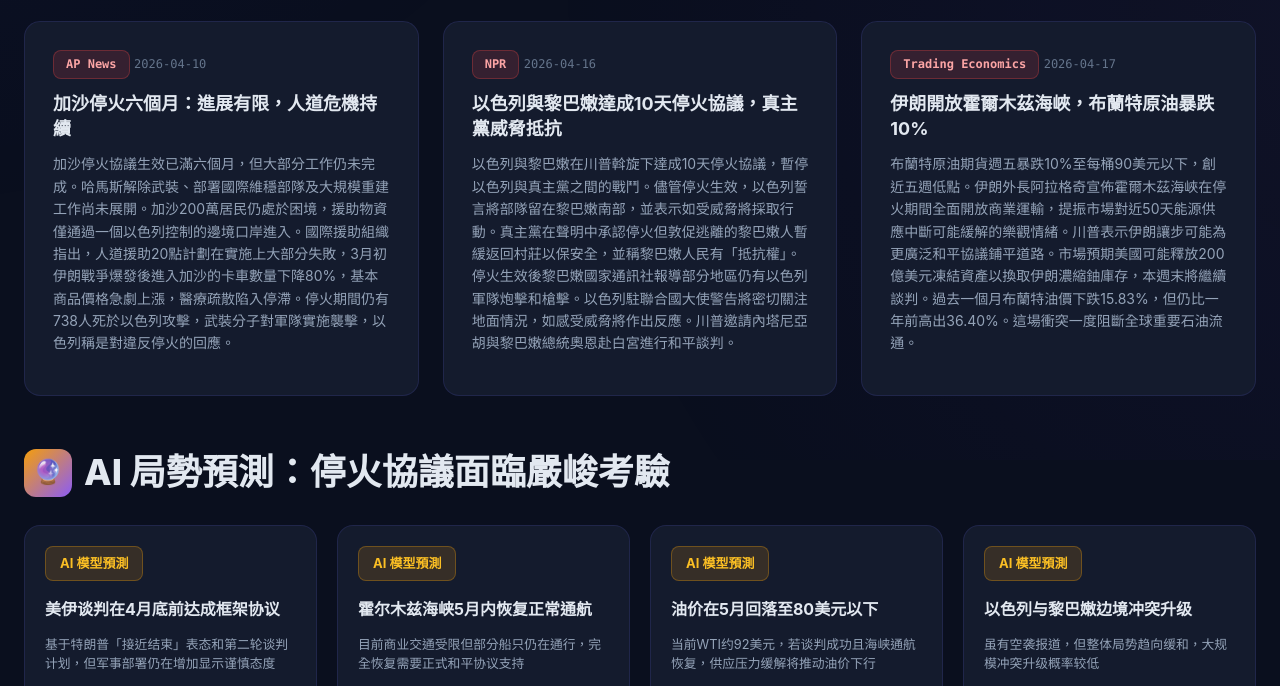
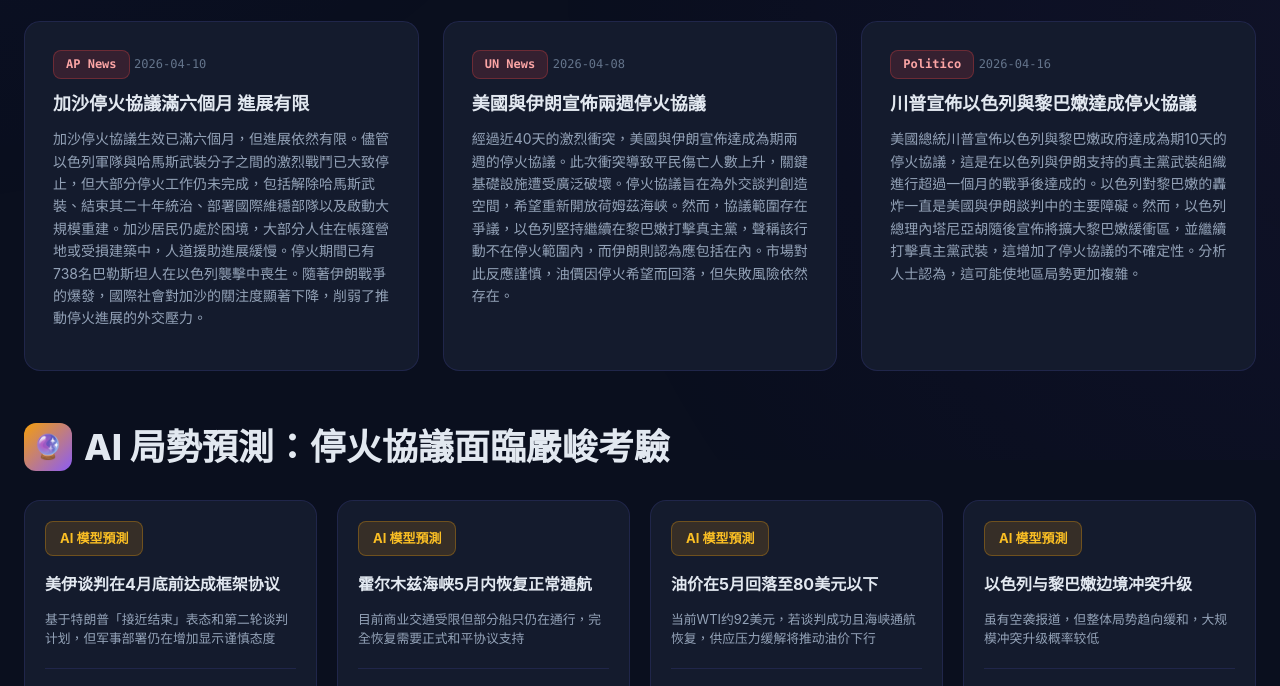
Before and after one commit to cto1218-blip/537, a plain HTML site: page middle-east-tracker-zh-TW.html in a window 1280 px wide. Shown: the part 740-1426 px from the top of the page. Drawn offline with Linux system fonts and the light colour scheme.

Commit message:
中東局勢更新 2026-04-20 02:00

```diff
--- a/middle-east-tracker-zh-TW.html
+++ b/middle-east-tracker-zh-TW.html
@@ -989,7 +989,7 @@
         <header class="header">
             <h1>🌐 2026 美以伊衝突追蹤</h1>
             <p>中東地緣政治局勢情報儀表板</p>
-            <div class="timestamp">最後更新：2026年4月20日 01:00</div>
+            <div class="timestamp">最後更新：2026年4月20日 02:00</div>
         </header>
 
         <div class="stats-grid">
@@ -1029,20 +1029,20 @@
                 <div class="news-card">
                     <span class="news-source">AP News</span>
                     <span class="news-date">2026-04-10</span>
-                    <div class="news-title">加沙停火六個月：進展有限，人道危機持續</div>
-                    <div class="news-description">加沙停火協議生效已滿六個月，但大部分工作仍未完成。哈馬斯解除武裝、部署國際維穩部隊及大規模重建工作尚未展開。加沙200萬居民仍處於困境，援助物資僅通過一個以色列控制的邊境口岸進入。國際援助組織指出，人道援助20點計劃在實施上大部分失敗，3月初伊朗戰爭爆發後進入加沙的卡車數量下降80%，基本商品價格急劇上漲，醫療疏散陷入停滯。停火期間仍有738人死於以色列攻擊，武裝分子對軍隊實施襲擊，以色列稱是對違反停火的回應。</div>
+                    <div class="news-title">加沙停火協議滿六個月 進展有限</div>
+                    <div class="news-description">加沙停火協議生效已滿六個月，但進展依然有限。儘管以色列軍隊與哈馬斯武裝分子之間的激烈戰鬥已大致停止，但大部分停火工作仍未完成，包括解除哈馬斯武裝、結束其二十年統治、部署國際維穩部隊以及啟動大規模重建。加沙居民仍處於困境，大部分人住在帳篷營地或受損建築中，人道援助進展緩慢。停火期間已有738名巴勒斯坦人在以色列襲擊中喪生。隨著伊朗戰爭的爆發，國際社會對加沙的關注度顯著下降，削弱了推動停火進展的外交壓力。</div>
                 </div>
                 <div class="news-card">
-                    <span class="news-source">NPR</span>
+                    <span class="news-source">UN News</span>
+                    <span class="news-date">2026-04-08</span>
+                    <div class="news-title">美國與伊朗宣佈兩週停火協議</div>
+                    <div class="news-description">經過近40天的激烈衝突，美國與伊朗宣佈達成為期兩週的停火協議。此次衝突導致平民傷亡人數上升，關鍵基礎設施遭受廣泛破壞。停火協議旨在為外交談判創造空間，希望重新開放荷姆茲海峽。然而，協議範圍存在爭議，以色列堅持繼續在黎巴嫩打擊真主黨，聲稱該行動不在停火範圍內，而伊朗則認為應包括在內。市場對此反應謹慎，油價因停火希望而回落，但失敗風險依然存在。</div>
+                </div>
+                <div class="news-card">
+                    <span class="news-source">Politico</span>
                     <span class="news-date">2026-04-16</span>
-                    <div class="news-title">以色列與黎巴嫩達成10天停火協議，真主黨威脅抵抗</div>
-                    <div class="news-description">以色列與黎巴嫩在川普斡旋下達成10天停火協議，暫停以色列與真主黨之間的戰鬥。儘管停火生效，以色列誓言將部隊留在黎巴嫩南部，並表示如受威脅將採取行動。真主黨在聲明中承認停火但敦促逃離的黎巴嫩人暫緩返回村莊以保安全，並稱黎巴嫩人民有「抵抗權」。停火生效後黎巴嫩國家通訊社報導部分地區仍有以色列軍隊炮擊和槍擊。以色列駐聯合國大使警告將密切關注地面情況，如感受威脅將作出反應。川普邀請內塔尼亞胡與黎巴嫩總統奧恩赴白宮進行和平談判。</div>
-                </div>
-                <div class="news-card">
-                    <span class="news-source">Trading Economics</span>
-                    <span class="news-date">2026-04-17</span>
-                    <div class="news-title">伊朗開放霍爾木茲海峽，布蘭特原油暴跌10%</div>
-                    <div class="news-description">布蘭特原油期貨週五暴跌10%至每桶90美元以下，創近五週低點。伊朗外長阿拉格奇宣佈霍爾木茲海峽在停火期間全面開放商業運輸，提振市場對近50天能源供應中斷可能緩解的樂觀情緒。川普表示伊朗讓步可能為更廣泛和平協議鋪平道路。市場預期美國可能釋放200億美元凍結資產以換取伊朗濃縮鈾庫存，本週末將繼續談判。過去一個月布蘭特油價下跌15.83%，但仍比一年前高出36.40%。這場衝突一度阻斷全球重要石油流通。</div>
+                    <div class="news-title">川普宣佈以色列與黎巴嫩達成停火協議</div>
+                    <div class="news-description">美國總統川普宣佈以色列與黎巴嫩政府達成為期10天的停火協議，這是在以色列與伊朗支持的真主黨武裝組織進行超過一個月的戰爭後達成的。以色列對黎巴嫩的轟炸一直是美國與伊朗談判中的主要障礙。然而，以色列總理內塔尼亞胡隨後宣佈將擴大黎巴嫩緩衝區，並繼續打擊真主黨武裝，這增加了停火協議的不確定性。分析人士認為，這可能使地區局勢更加複雜。</div>
                 </div>
             </div>
       </section>
@@ -1238,7 +1238,7 @@
                     <div class="market-card-wrapper">
                         <div class="market-card-title current">💰 現貨黃金</div>
                         <div class="market-card gold-card">
-                        <div class="market-value">$2,485 (+2.8%)<span class="market-unit">/盎司</span></div>
+                        <div class="market-value">$4,829.40 (+0.84%)<span class="market-unit">/盎司</span></div>
                         </div>
                         <div class="market-change positive">▲ +2.8%</div>
                         <div class="market-meta">
```
